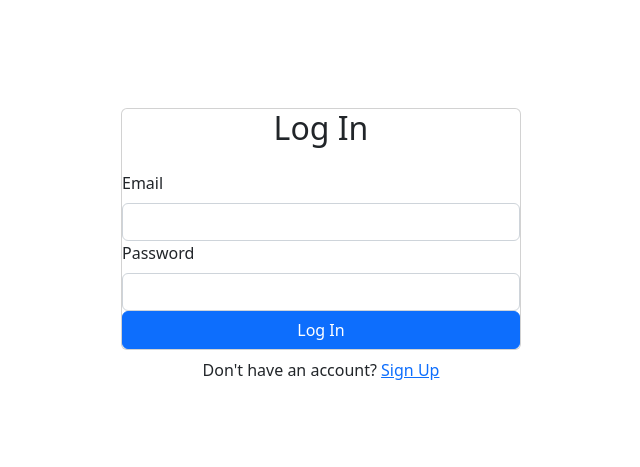
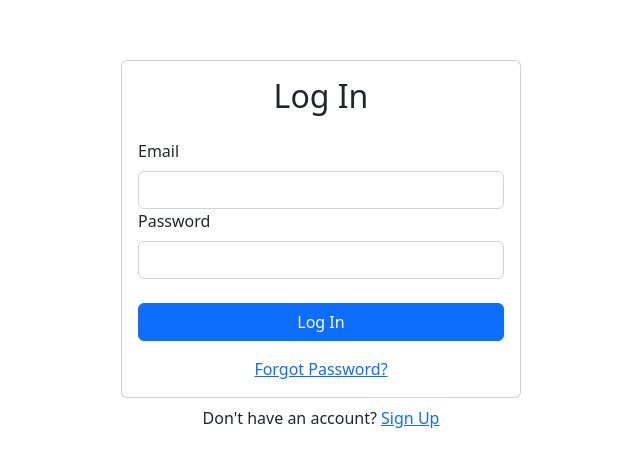
Before and after one commit to VioletTides/Deltahacks9, a React (Create React App) app: page /login in a window 1280 px wide. Shown: the part 155-622 px from the top of the page, without its empty margins (319-959 px from the left). Built offline with nearby package versions, Linux system fonts and the light colour scheme; no server answers.

Commit message:
private routing

```diff
--- a/package.json
+++ b/package.json
@@ -1,5 +1,5 @@
 {
-  "homepage": "http://violettides.github.io/Deltahacks9/",
+  "homepage": ".http://violettides.github.io/Deltahacks9/",
   "name": "deltahacks9",
   "version": "0.1.0",
   "private": true,
--- a/src/App.js
+++ b/src/App.js
@@ -5,6 +5,7 @@ import Login from "./pages/Login";
 import Dashboard from "./pages/Dashboard";
 import { AuthProvider } from "./pages/AuthContext";
 import { Container } from "react-bootstrap";
+import PrivateRoute from "./components/PrivateRoute";
 
 function App() {
   return(
@@ -15,7 +16,7 @@ function App() {
             <Routes>
               <Route path="/signup" element={<Signup />} />
               <Route path="/login" element={<Login />} />
-              <Route path="/" element={<Dashboard />} />
+              <Route path="/" element={<PrivateRoute><Dashboard /></PrivateRoute>} />
             </Routes>
           </AuthProvider>
         </Router>
--- /dev/null
+++ b/src/components/PrivateRoute.js
@@ -0,0 +1,12 @@
+import React from "react";
+import { Navigate } from "react-router-dom";
+import { useAuth } from "../pages/AuthContext";
+
+
+
+export default function PrivateRoute({ children }) {
+  const { currentUser } = useAuth();
+
+  return currentUser ? children : <Navigate to="/login" />;
+
+}
--- a/src/pages/Login.js
+++ b/src/pages/Login.js
@@ -30,6 +30,7 @@ export default function Login() {
     return (
         <>
             <Card>
+                <Card.Body>
                     <h2 className="text-center mb-4">Log In</h2>
                     {error && <Alert variant="danger">{error}</Alert>}
                     <Form onSubmit={handleSubmit}>
@@ -41,8 +42,12 @@ export default function Login() {
                             <Form.Label>Password</Form.Label>
                             <Form.Control type="password" ref={passwordRef} required />
                         </Form.Group>
-                    <Button disabled={loading} className="w-100" type="submit">Log In</Button>
+                        <Button disabled={loading} className="w-100 mt-4" type="submit">Log In</Button>
                     </Form>
+                    <div className="w-100 text-center mt-3">
+                        <Link to="/forgot-password">Forgot Password?</Link>
+                    </div>
+                </Card.Body>
             </Card>
             <div className="w-100 text-center mt-2">
                 Don't have an account? <Link to="/signup">Sign Up</Link>
--- a/src/pages/Signup.js
+++ b/src/pages/Signup.js
@@ -34,6 +34,7 @@ export default function Signup() {
     return (
         <>
             <Card>
+                <Card.Body>
                     <h2 className="text-center mb-4">Sign Up</h2>
                     {error && <Alert variant="danger">{error}</Alert>}
                     <Form onSubmit={handleSubmit}>
@@ -49,8 +50,9 @@ export default function Signup() {
                             <Form.Label>Password Confirmation</Form.Label>
                             <Form.Control type="password" ref={passwordConfirmRef} required />
                         </Form.Group>
-                    <Button disabled={loading} className="w-100" type="submit">Sign Up</Button>
+                        <Button disabled={loading} className="w-100 mt-4" type="submit">Sign Up</Button>
                     </Form>
+                </Card.Body>
             </Card>
             <div className="w-100 text-center mt-2">
                 Already have an account? <Link to="/login">Log In</Link>
```
Lines whose indentation alone changed are shown as unchanged.
